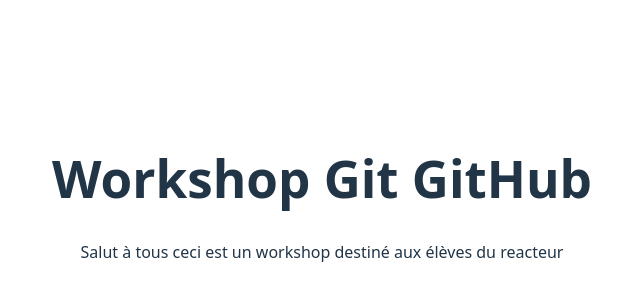
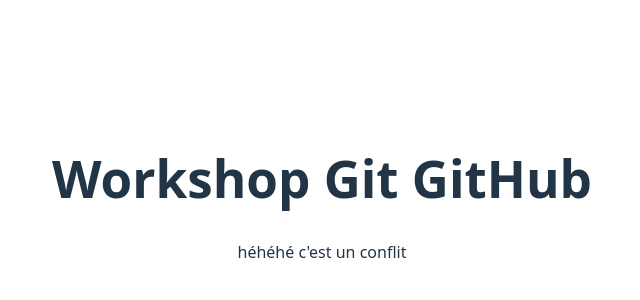
Before and after one commit to LucasRoberto99/git_workshop, a React (Vite) app: page / in a window 1280 px wide. Shown: the part 202-502 px from the top of the page, without its empty margins (318-958 px from the left). Built offline with nearby package versions, Linux system fonts and the light colour scheme.

Commit message:
changed p content for conflict

```diff
--- a/src/App.jsx
+++ b/src/App.jsx
@@ -5,7 +5,7 @@
   return (
     <>
       <Header />
-      <p>Salut à tous ceci est un workshop destiné aux élèves du reacteur</p>
+      <p>héhéhé c'est un conflit</p>
     </>
   );
 }
```
